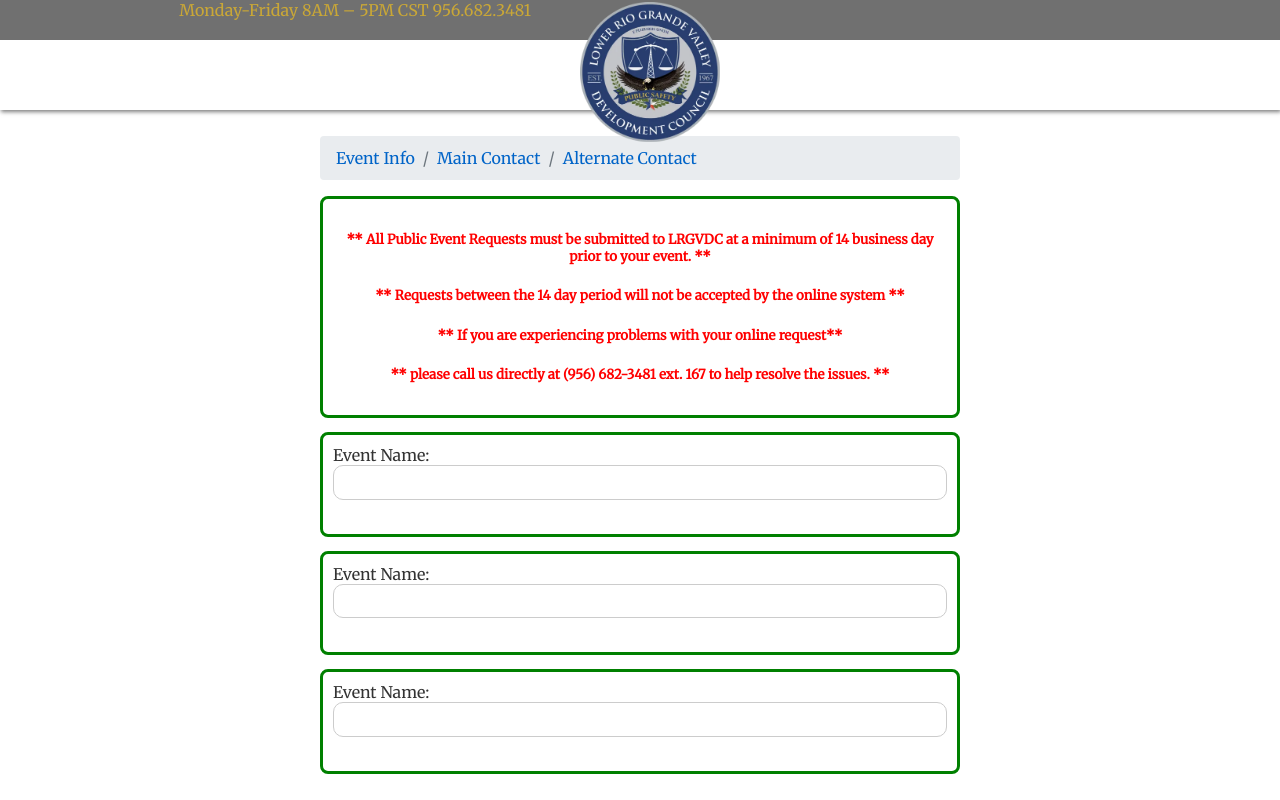
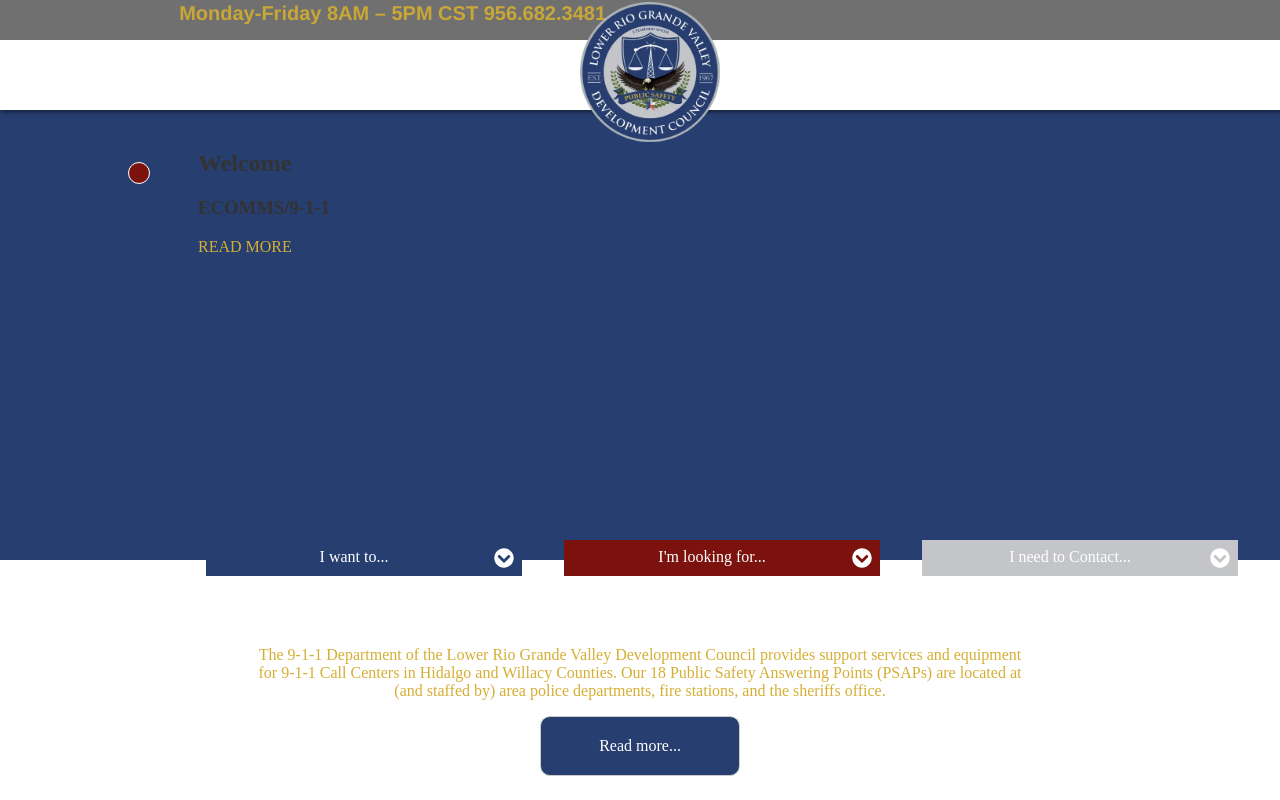
Before and after one commit to hector-light-blazor/pub-safety-website, a Svelte app: page / in a window 1280 px wide. Shown: the top 800 px of the page. Built offline with nearby package versions, Linux system fonts and the light colour scheme.

Commit message:
more valid changes.

```diff
--- a/public/global.css
+++ b/public/global.css
@@ -9,7 +9,7 @@ body {
 	padding: 0;
 	margin: 0;
 	box-sizing: border-box;
-	font-family: 'Merriweather', sans-serif;
+
 	overflow-x:	 hidden;
 }
 
--- a/src/App.svelte
+++ b/src/App.svelte
@@ -10,5 +10,4 @@
 </script>
 
 
-  <!-- <Home /> -->
-  <PubEvent />
+  <Home />
--- a/src/components/Header.svelte
+++ b/src/components/Header.svelte
@@ -36,6 +36,7 @@
         height: 110px;
         z-index: 3;
         box-shadow: 1px 2px 4px rgba(0, 0, 0, .5);
+         font-family: Helvetica Neue; font-size: 20px; font-style: normal; font-variant: normal; font-weight: 700; line-height: 26.4px;
     }
 
     .header-topstrip-wide {
--- a/src/pages/Home.svelte
+++ b/src/pages/Home.svelte
@@ -22,8 +22,7 @@
       padding-top: 150px;
       padding-bottom: 150px;
       padding: 70px 0;
-      background: #24292d;
-    }
+          }
     p {
       text-align:center;
       color: #D5AF34;
@@ -35,9 +34,7 @@
       width:60%;
       margin: 0 auto;
     }
-    p {
-      color: white;
-    }
+
 
     button:hover { opacity: 0.5;;}
 
```
